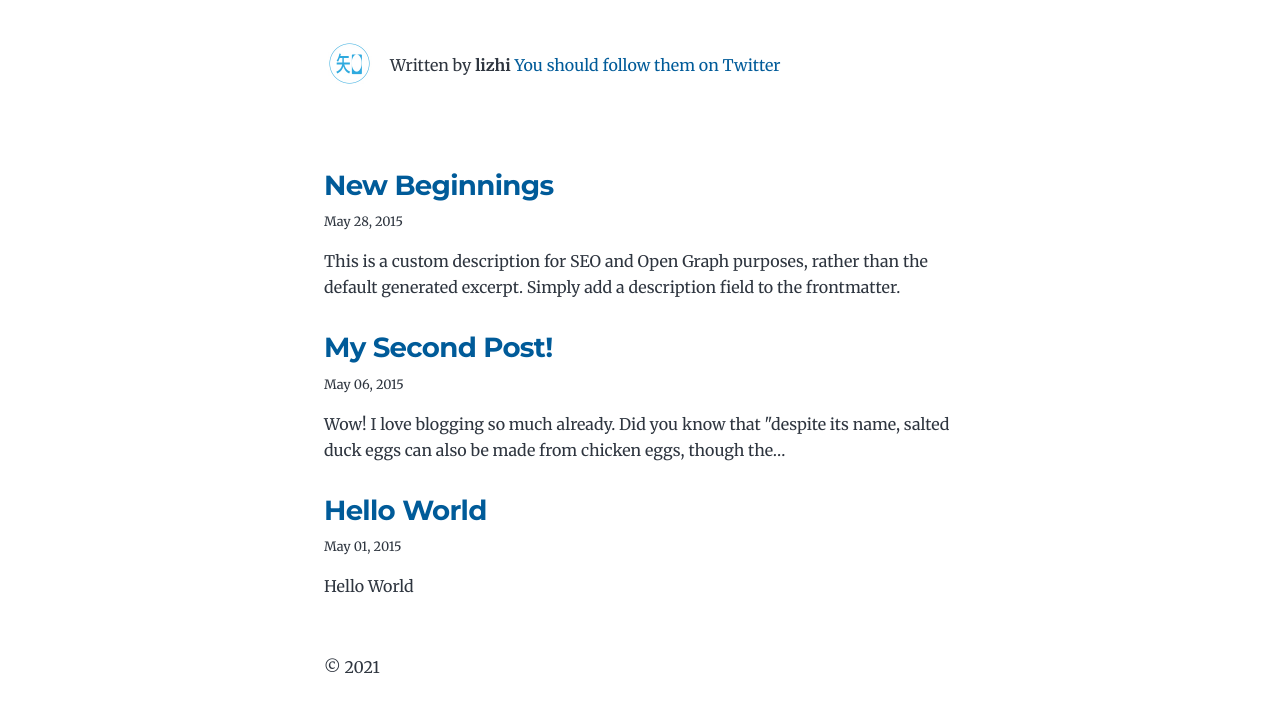
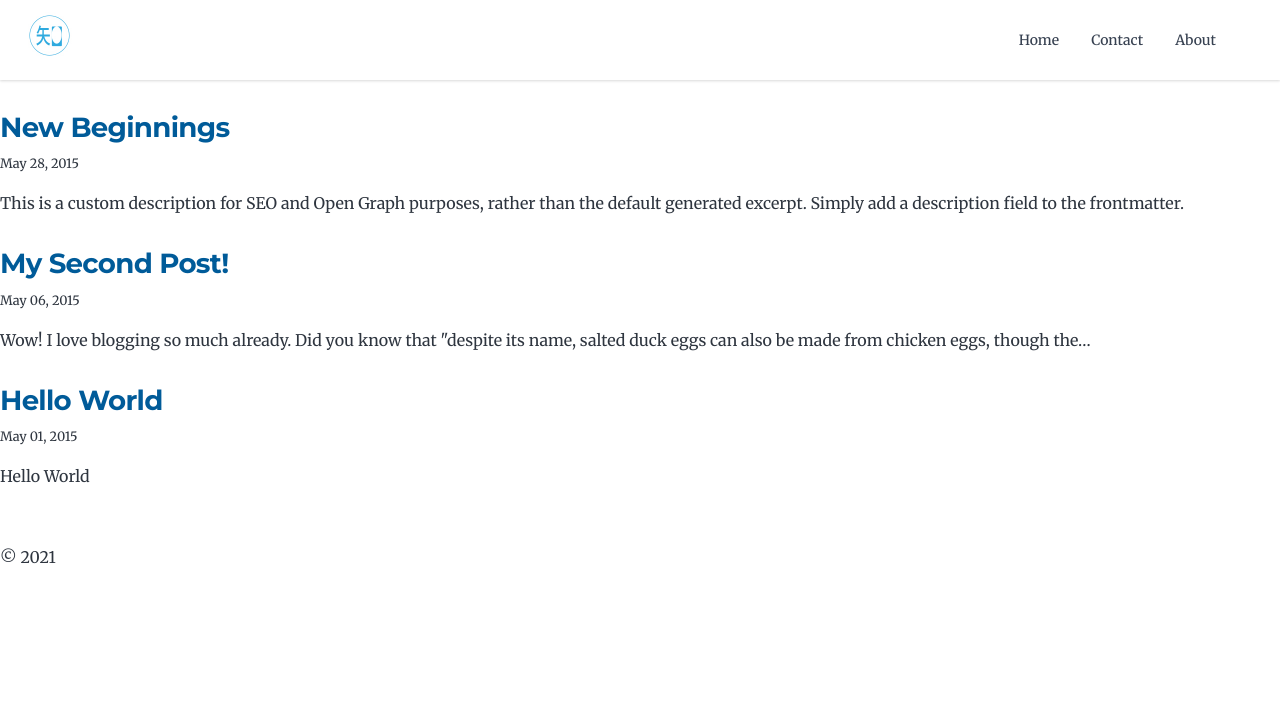
Before and after one commit to liiil825/gatsby-blog, a Gatsby site: page / in a window 1280 px wide. Built offline with nearby package versions, Linux system fonts and the light colour scheme; Gatsby itself is replaced by a stand-in of ours; some packages are replaced by stand-ins of ours.

Commit message:
fix: style

```diff
--- a/gatsby-config.js
+++ b/gatsby-config.js
@@ -2,8 +2,8 @@ module.exports = {
   siteMetadata: {
     title: `山不在高`,
     author: {
-      name: `lizhi`,
-      summary: ``,
+      name: `李智`,
+      summary: `吾生也有涯，而知也无涯。以有涯随无涯，殆已！`,
     },
     description: `A starter blog demonstrating what Gatsby can do.`,
     siteUrl: `https://paimon.site`,
--- a/src/components/bio.js
+++ b/src/components/bio.js
@@ -8,6 +8,7 @@
 import React from "react"
 import { useStaticQuery, graphql } from "gatsby"
 import Image from "gatsby-image"
+import { Link } from "gatsby"
 
 const Bio = () => {
   const data = useStaticQuery(graphql`
@@ -40,8 +41,12 @@ const Bio = () => {
   const avatar = data?.avatar?.childImageSharp?.fixed
 
   return (
-    <div className="bio flex items-center">
-      {avatar && (
+    <>
+    <nav className="bg-white dark:bg-gray-800 shadow">
+      <div className="container mx-auto px-6 py-3 md:flex md:justify-between md:items-center">
+          <div className="flex justify-between items-center">
+              <div>
+                <Link to="/">
                   <Image
                     fixed={avatar}
                     alt={author?.name || ``}
@@ -50,17 +55,28 @@ const Bio = () => {
                       borderRadius: `50%`,
                     }}
                   />
-      )}
-      {author?.name && (
-        <p>
-          Written by <strong>{author.name}</strong> {author?.summary || null}
-          {` `}
-          <a href={`https://twitter.com/${social?.twitter || ``}`}>
-            You should follow them on Twitter
-          </a>
-        </p>
-      )}
+                </Link>
               </div>
+
+              <div className="flex md:hidden">
+                  <button type="button" className="text-gray-500 dark:text-gray-200 hover:text-gray-600 dark:hover:text-gray-400 focus:outline-none focus:text-gray-600 dark:focus:text-gray-400" aria-label="toggle menu">
+                      <svg viewBox="0 0 24 24" className="h-6 w-6 fill-current">
+                          <path fillRule="evenodd" d="M4 5h16a1 1 0 0 1 0 2H4a1 1 0 1 1 0-2zm0 6h16a1 1 0 0 1 0 2H4a1 1 0 0 1 0-2zm0 6h16a1 1 0 0 1 0 2H4a1 1 0 0 1 0-2z"></path>
+                      </svg>
+                  </button>
+              </div>
+          </div>
+
+          <div className="md:flex items-center">
+              <div className="flex flex-col md:flex-row md:mx-6">
+                  <Link className="my-1 text-sm text-gray-700 dark:text-gray-200 font-medium hover:text-indigo-500 dark:hover:text-indigo-400 md:mx-4 md:my-0" to="#">Home</Link>
+                  <Link className="my-1 text-sm text-gray-700 dark:text-gray-200 font-medium hover:text-indigo-500 dark:hover:text-indigo-400 md:mx-4 md:my-0" to="#">Contact</Link>
+                  <Link className="my-1 text-sm text-gray-700 dark:text-gray-200 font-medium hover:text-indigo-500 dark:hover:text-indigo-400 md:mx-4 md:my-0" to="#">About</Link>
+              </div>
+          </div>
+      </div>
+    </nav>
+  </>
   )
 }
 
--- a/src/components/layout.js
+++ b/src/components/layout.js
@@ -21,7 +21,7 @@ const Layout = ({ location, title, children }) => {
   }
 
   return (
-    <div className="global-wrapper" data-is-root-path={isRootPath}>
+    <div className="" data-is-root-path={isRootPath}>
       <header />
       <main>{children}</main>
       <footer>
--- a/src/pages/index.js
+++ b/src/pages/index.js
@@ -27,7 +27,7 @@ const BlogIndex = ({ data, location }) => {
     <Layout location={location} title={siteTitle}>
       <SEO title="" />
       <Bio />
-      <ol style={{ listStyle: `none` }}>
+      <ol className="container mx-auto" style={{ listStyle: `none` }}>
         {posts.map(post => {
           const title = post.frontmatter.title || post.fields.slug
 
--- a/src/templates/blog-post.js
+++ b/src/templates/blog-post.js
@@ -17,7 +17,7 @@ const BlogPostTemplate = ({ data, location }) => {
         description={post.frontmatter.description || post.excerpt}
       />
       <article
-        className="blog-post"
+        className="container mx-auto blog-post"
         itemScope
         itemType="http://schema.org/Article"
       >
```
Lines whose indentation alone changed are shown as unchanged.
